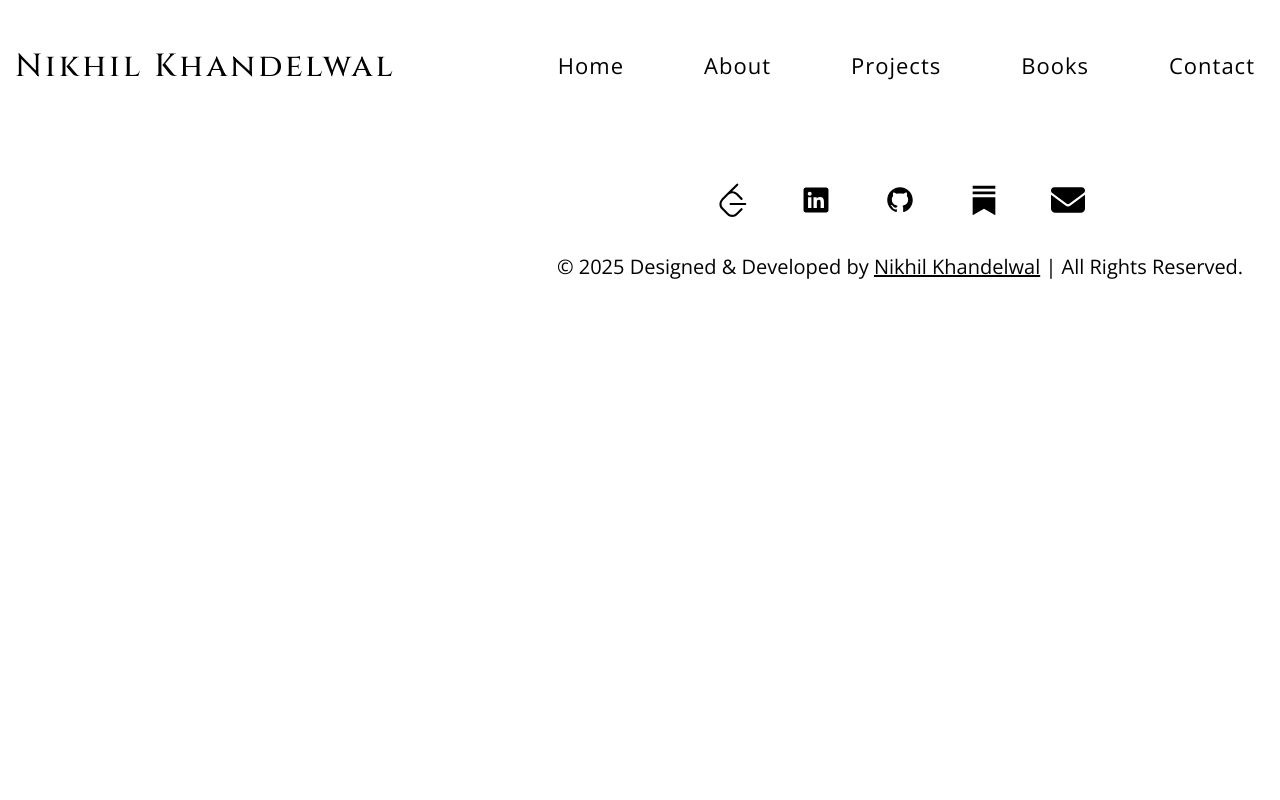
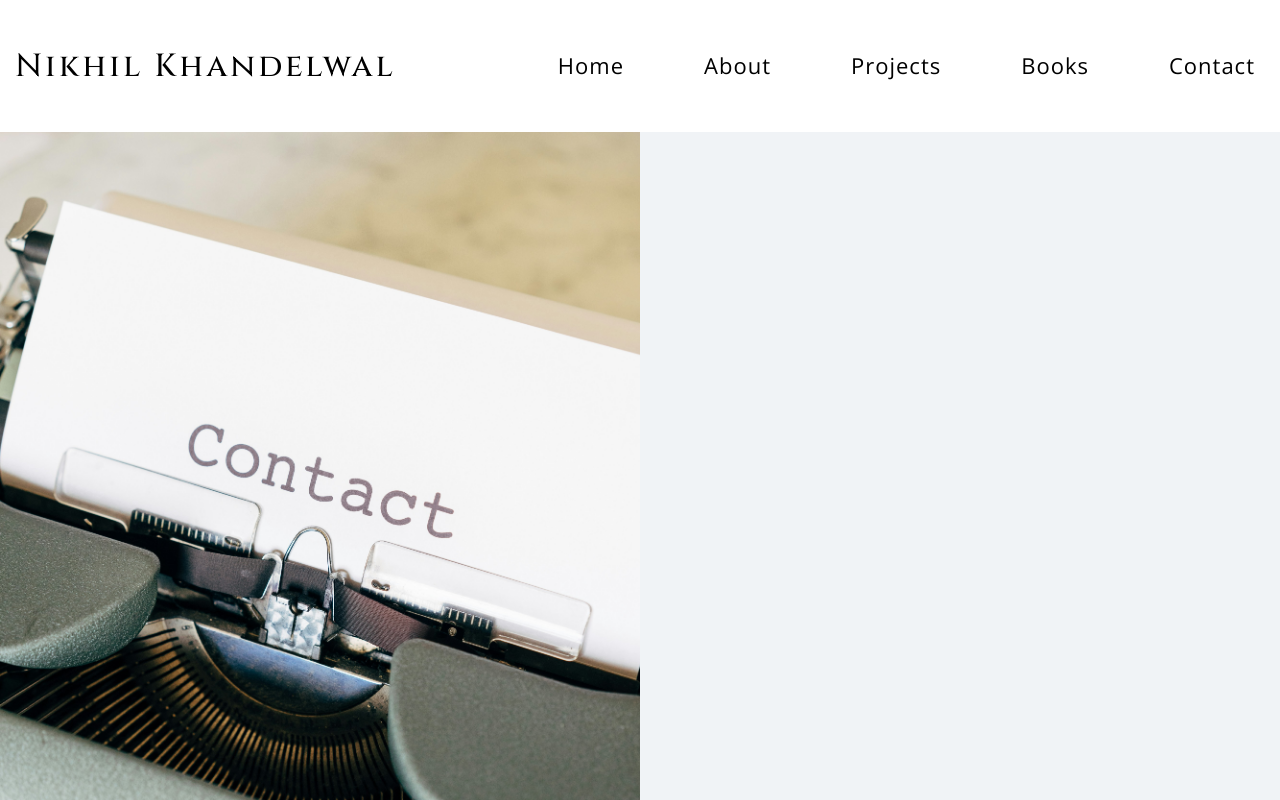
Before and after one commit to nikhilkhandelwal006/nikhilkhandelwal.me, a React (Vite) app: page /contact in a window 1280 px wide. Shown: the top 800 px of the page. Built offline with nearby package versions, Linux system fonts and the light colour scheme; a web font is replaced by a local one.

Commit message:
Contact page

```diff
--- a/src/App.jsx
+++ b/src/App.jsx
@@ -5,6 +5,7 @@ import About from "./pages/About/About"
 import { Routes, Route } from "react-router-dom";
 import Footer from "./components/footer/Footer";
 import Projects from "./pages/Projects/Projects";
+import Contact from "./components/Contact/Contact";
 
 const App = () => {
   return (
@@ -14,6 +15,7 @@ const App = () => {
         <Route path="/" element={<Home/>} />
         <Route path="/about" element={<About/>} />
         <Route path="/projects" element={<Projects/>} />
+        <Route path="/contact" element={<Contact/>} />
       </Routes>
       <Footer/>
     </div>
--- /dev/null
+++ b/src/components/Contact/Contact.css
@@ -0,0 +1,12 @@
+.contact-container {
+    width: 1800px;
+    margin: auto;
+    max-width: 100%;
+  }
+
+  .content-container {
+    display: flex;
+    background-color: rgb(240, 243, 246, 1);
+    align-items: center;
+    /* max-width: 100%; */
+  }
--- /dev/null
+++ b/src/components/Contact/Contact.jsx
@@ -0,0 +1,17 @@
+import React from 'react'
+import './Contact.css'
+import c from "../../assets/c.jpg"
+const Contact = () => {
+  return (
+    <div className='contact-container'>
+        <div className="content-container">
+            <div className="left-ab">
+                <img src={c} alt="" />
+            </div>
+        </div>
+
+    </div>
+  )
+}
+
+export default Contact
--- a/src/components/navbar/Navbar.jsx
+++ b/src/components/navbar/Navbar.jsx
@@ -12,7 +12,7 @@ const Navbar = () => {
             <li><Link to="/about">About</Link></li>
             <li> <Link to="/projects">Projects</Link> </li>
             <li>Books</li>
-            <li>Contact</li>
+            <li> <Link to="/contact">Contact</Link></li>
           </ul>
         </div>
       </div>
```
Also changed, not shown: src/assets/c.jpg (added).
